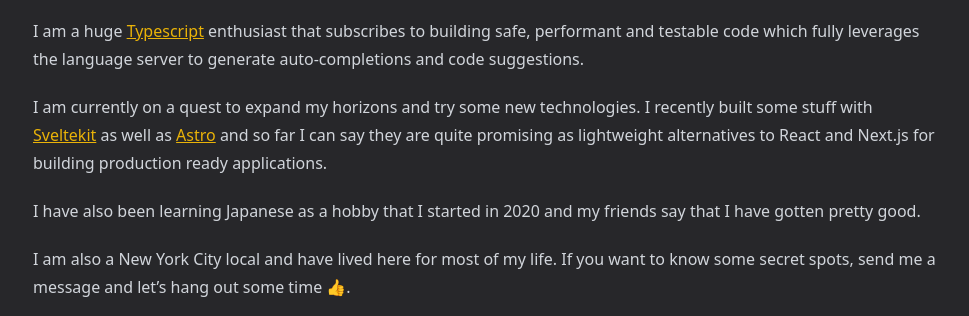
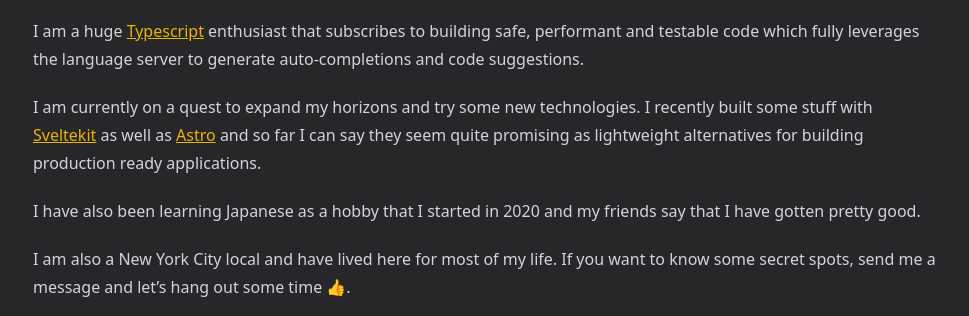
Before and after one commit to OrangeRed/OrangeRed, an Astro site: page / in a window 1280 px wide. Shown: the part 303-619 px from the top of the page, without its empty margins (155-1124 px from the left). Built offline with nearby package versions, Linux system fonts and the light colour scheme; Astro itself is replaced by a stand-in of ours.

Commit message:
chore: clean up readmes

```diff
--- a/content/about-me.md
+++ b/content/about-me.md
@@ -4,8 +4,8 @@ I am a huge [Typescript](/public/typescript-meme.png) enthusiast that subscribes
 which fully leverages the language server to generate auto-completions and code suggestions.
 
 I am currently on a quest to expand my horizons and try some new technologies. I recently built some stuff with
-[Sveltekit](https://kit.svelte.dev/) as well as [Astro](https://astro.build/) and so far I can say they are quite promising as
-lightweight alternatives to React and Next.js for building production ready applications.
+[Sveltekit](https://kit.svelte.dev/) as well as [Astro](https://astro.build/) and so far I can say they seem quite promising as
+lightweight alternatives for building production ready applications.
 
 I have also been learning Japanese as a hobby that I started in 2020 and my friends say that I have gotten pretty good.
 
```
Also changed, not shown: README.md.
